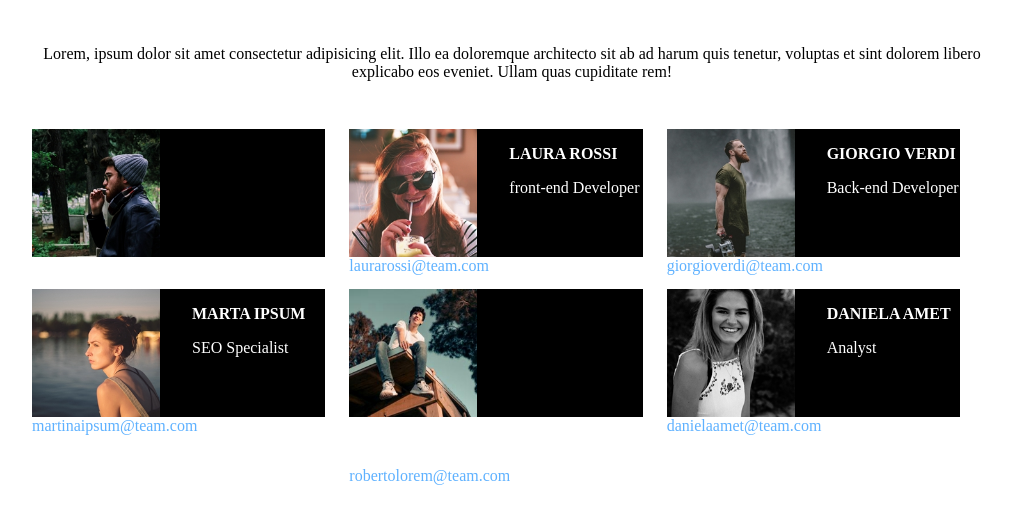
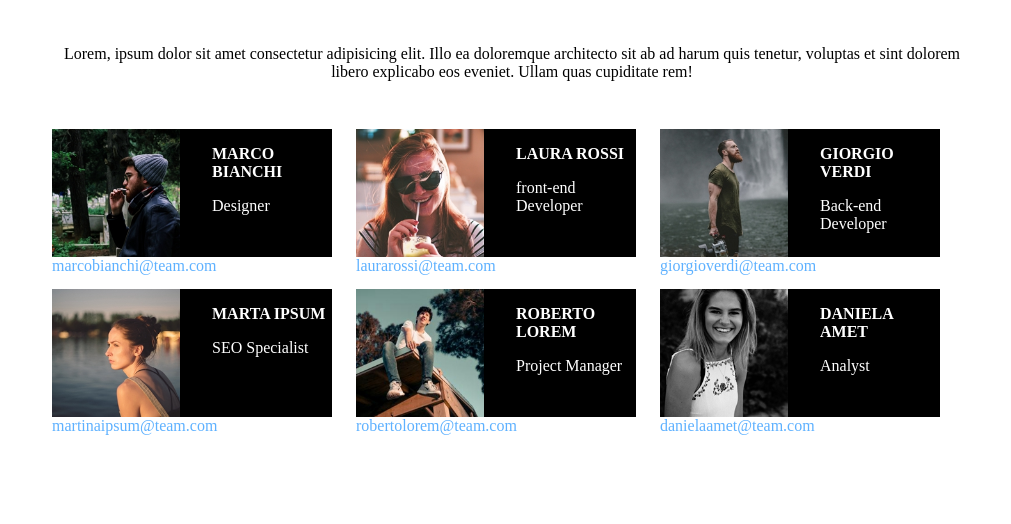
Before and after one commit to PaoloWD/html-css-float-cards, a plain HTML site: page index.html in a window 1280 px wide. Shown: the part 58-582 px from the top of the page, without its empty margins (128-1139 px from the left). Drawn offline with Linux system fonts and the light colour scheme.

Commit message:
fix some issues

```diff
--- a/css/style.css
+++ b/css/style.css
@@ -10,23 +10,19 @@
     clear: both;
 }
 
-a{
+.container .profiles .banner div> a{
     text-decoration: none;
     color: rgb(94, 177, 255);
 }
 
-.container .profiles .banner{
+.container .profiles .banner
+{
     width: calc((100%/3) - (5rem/3));
+    margin-right: 1.5rem;
+    margin-bottom: 2rem;
 }
 
-.container .profiles .banner:not(:last-child)
-{
-    margin-right: 1.5rem;
-}
 
-.container .profiles .banner{
-    margin-bottom: 2rem;
-}
 
 .container .profiles .banner img{
     height: 8rem;
@@ -36,7 +32,7 @@ a{
 
 .container .profiles .banner> div{
     padding-bottom: 1rem;
-    float: left;
+
 }
 
 /* .container .profiles .banner:first-child div:nth-child(2){
@@ -59,7 +55,7 @@ p{
 
 .container{
     margin: auto;
-    width: 75%;
+    width: 920px;
 }
 
 .profiles{
```
